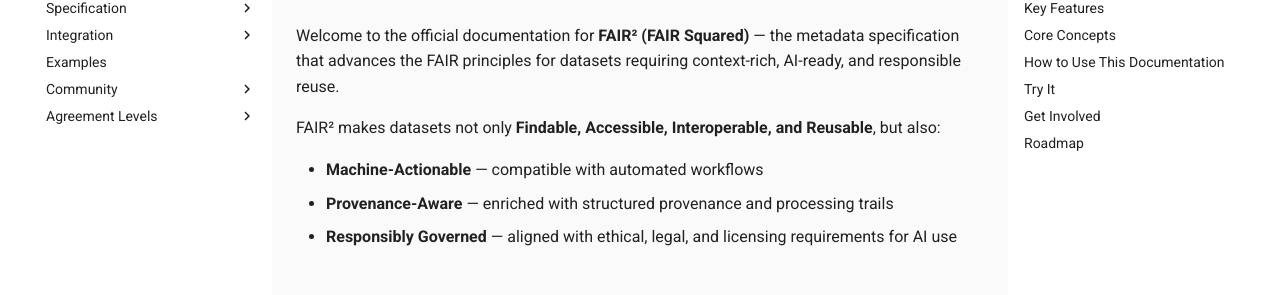
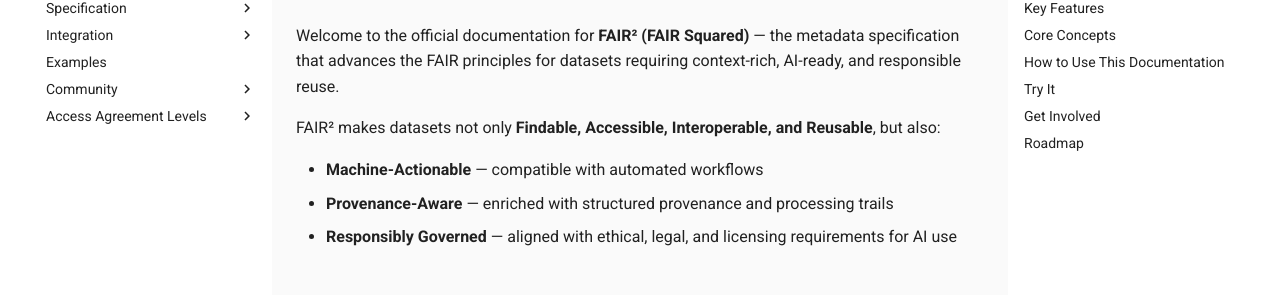
Before and after one commit to fair-squared/fair2-spec, an MkDocs documentation site: the page built from docs/index.md, in a window 1280 px wide. Shown: the part 157-452 px from the top of the page. Built offline with MkDocs 1.6.1 and Material for MkDocs 9.7.7, drawn with Linux system fonts in a browser that asks for light colours.

```diff
--- a/mkdocs.yml
+++ b/mkdocs.yml
@@ -31,7 +31,7 @@
       - Contributing: community/contributing.md
       - Governance: community/governance.md
       - Roadmap: community/roadmap.md
-  - Agreement Levels:
+  - Access Agreement Levels:
       - Level 0: agreement-levels/Level0.md
       - Level 1: agreement-levels/Level1.md
       - Level 2: agreement-levels/Level2.md
```
